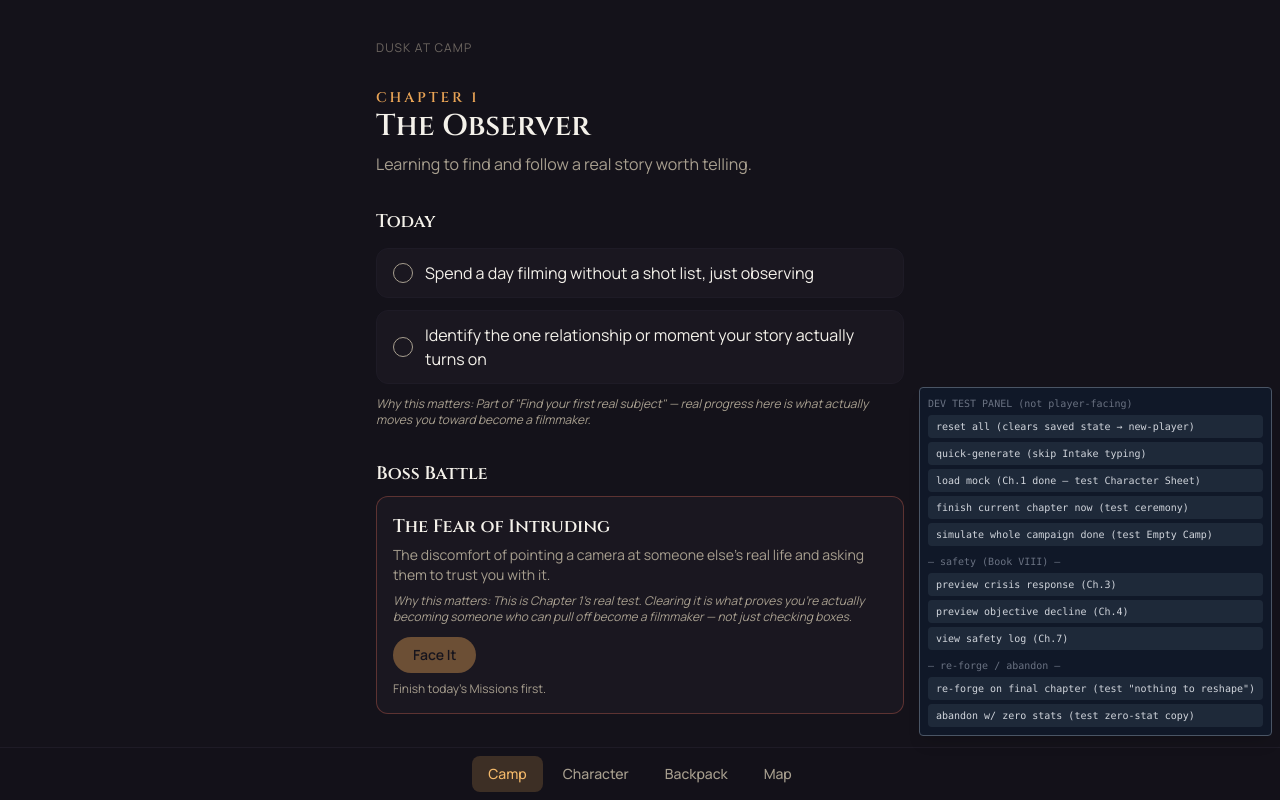
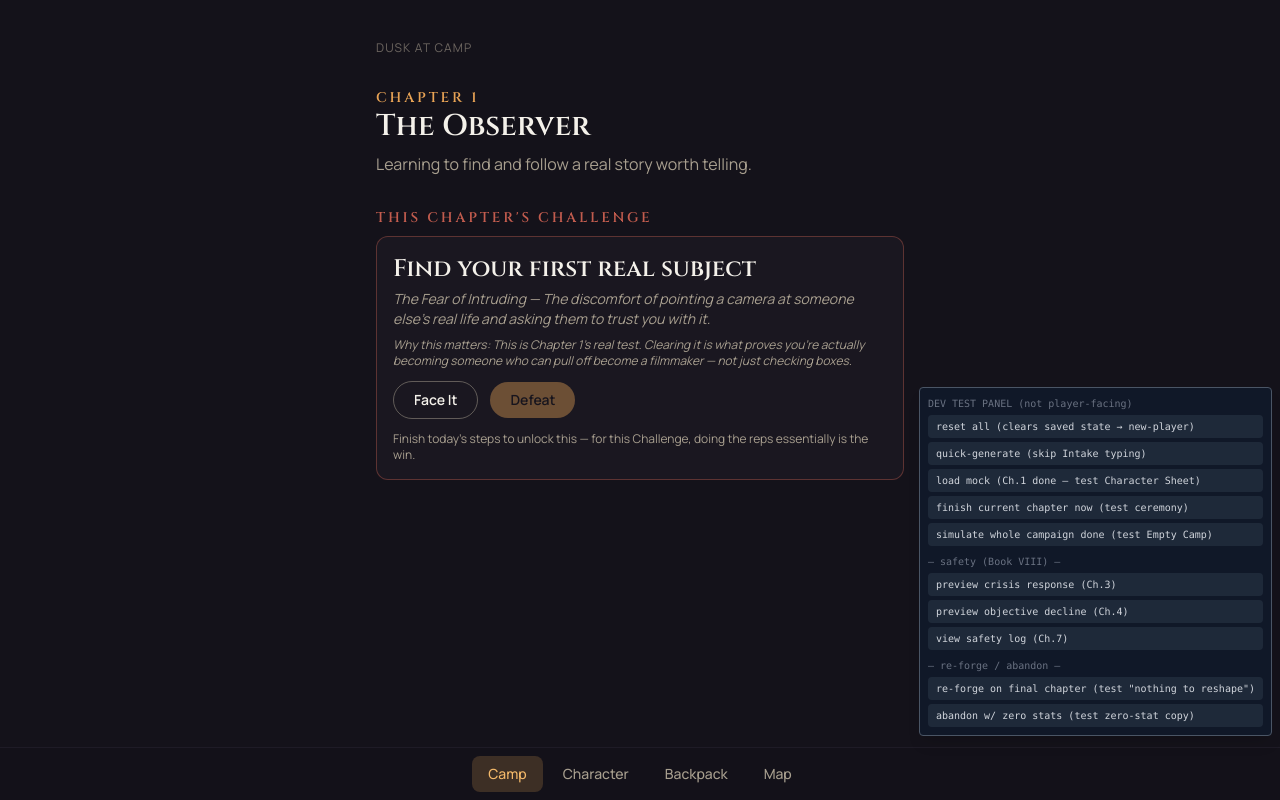
Before and after one commit to dreamsydreams/myquestline, a React (Vite) app in the folder questline-reforge-abandon-fixed/: page / in a window 1280 px wide. Both pictures are taken after a click on the button "quick-generate (skip Intake typing)". Built offline with nearby package versions, Linux system fonts and the light colour scheme.

Commit message:
Add files via upload

```diff
--- a/questline-reforge-abandon-fixed/src/screens/Camp.tsx
+++ b/questline-reforge-abandon-fixed/src/screens/Camp.tsx
@@ -1,7 +1,6 @@
 import { useEffect, useRef, useState } from 'react';
 import type { PlayerCampState, Mission, Campaign } from '../types/campaign';
 import { TERMS } from '../constants/language';
-import { getTodaysMissions } from '../engine/missionsToday';
 
 interface CampProps {
   state: PlayerCampState;
@@ -146,12 +145,56 @@ function ActiveCamp({
   onToggleMission: (missionId: string) => void;
   onDefeatBoss: () => void;
 }) {
-  // UX-FIX: this used to read a stored `chapter.missionsToday` that only
-  // ever got populated for Chapter 1 at generation time — every later
-  // Chapter silently showed an empty Today section forever. Computed live
-  // now, from the real quest data, so it can't go stale again.
-  const todaysMissions = getTodaysMissions(chapter);
+  // BUG FIX: "Today" used to be recomputed live, every render, as "the
+  // first Quest that isn't fully complete yet." That meant the instant a
+  // player checked off the LAST remaining Mission in that Quest, the whole
+  // Today list would immediately swap to the next Quest (or vanish) —
+  // mid-click, with no confirmation. It looked like the task the player
+  // just checked had simply disappeared.
+  //
+  // Fix: pin which Quest "Today" is showing once, when the player arrives
+  // at Camp (component mount), and keep showing that same Quest's Missions
+  // — checked or not — for the rest of this visit. The player can freely
+  // check/uncheck without anything vanishing. Only an explicit "Continue"
+  // click (below) advances to the next Quest, so progressing forward is
+  // always a deliberate action, never a surprise side-effect of a checkbox.
+  const [pinnedQuestId, setPinnedQuestId] = useState<string | null>(
+    () => chapter.quests.find((q) => !q.missions.every((m) => m.isComplete))?.id ?? null
+  );
+
+  const pinnedQuest = chapter.quests.find((q) => q.id === pinnedQuestId);
+  const todaysMissions = pinnedQuest?.missions ?? [];
+  const pinnedQuestComplete = todaysMissions.length > 0 && todaysMissions.every((m) => m.isComplete);
+  const nextIncompleteQuest = chapter.quests.find(
+    (q) => q.id !== pinnedQuestId && !q.missions.every((m) => m.isComplete)
+  );
+
   const allMissionsComplete = chapter.quests.every((q) => q.missions.every((m) => m.isComplete));
+
+  // Boss Battle redesign: "quick" bosses are genuinely finished the moment
+  // today's steps are — for those, Defeat can reasonably wait on the
+  // checklist. "sustained" bosses (the default, and most of them) can't be
+  // forced into a day, so Defeat is always available as an honest
+  // self-report, completely independent of the checklist below.
+  const pacing = chapter.bossBattle?.pacing ?? 'sustained';
+
+  // Boss Battle redesign: Today's Steps stay hidden behind "Face It" until
+  // the player deliberately engages with the Challenge — revealing the
+  // checklist is a separate, lower-stakes action from the "Defeat" self
+  // report below. Per-visit state, same pattern as pinnedQuestId above:
+  // resets each time the player arrives at Camp, so returning always leads
+  // with the Challenge itself rather than a wall of checkboxes.
+  const [challengeRevealed, setChallengeRevealed] = useState(false);
+  const stepsVisible = !chapter.bossBattle || challengeRevealed;
+
+  // The concrete, nameable real-world outcome this Chapter's Boss Battle
+  // stands for. Every template in campaignGenerationEngine.ts pairs exactly
+  // one Quest with one Boss Battle per Chapter, and the Quest title is
+  // always phrased as a plain real-world action (e.g. "Get your first real
+  // customer") — unlike the Boss's own name/description, which is
+  // deliberately an abstract feeling ("The Plateau"). Surfacing the Quest
+  // title next to the Boss card is what actually answers "face what?"
+  const realWorldGoal = chapter.quests[0]?.title;
 
   return (
     <div className="mx-auto flex min-h-full max-w-xl flex-col gap-8 px-6 py-10">
@@ -167,9 +210,113 @@ function ActiveCamp({
         <p className="mt-2 text-camp-parchment-dim">{chapter.essence}</p>
       </section>
 
-      {/* 2. Today's Missions — clear, few, never a wall of tasks */}
+      {/* RESTRUCTURE: Boss Battle now leads, framed as this Chapter's one
+          headline challenge — with Today's Missions underneath as the
+          concrete steps toward it, rather than the reverse. This matches
+          how the mechanics already work (finishing Missions is what
+          unlocks the fight) — the old layout buried the actual point of
+          the Chapter below a checklist, which is backwards.
+          Book II Ch.4 — the chapter's defining obstacle. */}
+      {chapter.bossBattle && (
+        <section>
+          <p className="font-display text-sm uppercase tracking-[0.2em] text-camp-danger">
+            This Chapter's Challenge
+          </p>
+          <div
+            className={`mt-2 rounded-xl border p-4 ${
+              chapter.bossBattle.isDefeated
+                ? 'border-attr-confidence/40 bg-camp-night-soft/40'
+                : 'border-camp-danger/40 bg-camp-night-soft/60'
+            }`}
+          >
+            {/* CLARITY FIX, direct answer to "face what???" — the title
+                itself now names the concrete real-world thing to do, not
+                just an abstract feeling. The Boss's in-world name and
+                description drop down to flavor text underneath, so the
+                fantasy voice (Book I Ch.9) is kept, but never leads.
+                Boss Battle redesign: no more "Face It:" prefix here — that
+                duplicated the button below. Plain goal until it's actually
+                beaten; "Defeated:" only appears once it's true. */}
+            <h2 className="font-display text-2xl text-camp-parchment">
+              {chapter.bossBattle.isDefeated && 'Defeated: '}
+              {realWorldGoal ?? chapter.bossBattle.name}
+            </h2>
+            <p className="mt-1 text-sm italic text-camp-parchment-dim">
+              {chapter.bossBattle.name} — {chapter.bossBattle.description}
+            </p>
+            {chapter.bossBattle.whyItMatters && (
+              <p className="mt-2 text-xs italic text-camp-parchment-dim">
+                Why this matters: {chapter.bossBattle.whyItMatters}
+              </p>
+            )}
+            {chapter.bossBattle.isDefeated ? (
+              <p className="mt-3 text-sm font-medium text-camp-ember">Defeated</p>
+            ) : (
+              <div className="mt-3 flex flex-wrap items-center gap-3">
+                {/* Boss Battle redesign: "Face It" now means exactly one
+                    thing — reveal today's steps. It never marks anything
+                    defeated, so it can't be confused with the self-report
+                    button next to it. Hidden once steps are already
+                    showing, since it's done its one job. */}
+                {!stepsVisible && (
+                  <button
+                    onClick={() => setChallengeRevealed(true)}
+                    className="rounded-full border border-camp-parchment-dim/50 px-5 py-2 text-sm font-semibold text-camp-parchment transition-all duration-150 hover:border-camp-parchment-dim active:scale-95"
+                  >
+                    Face It
+                  </button>
+                )}
+                {/* Boss Battle redesign: "Defeat" is the one place an honest
+                    self-report happens. For "sustained" bosses (the
+                    default) it's always clickable — the real-world outcome
+                    isn't inferred from checkboxes, ever. For "quick" bosses,
+                    today's steps essentially ARE the win, so it stays
+                    gated on them being done, same as the old behavior. */}
+                <button
+                  onClick={onDefeatBoss}
+                  disabled={pacing === 'quick' && !allMissionsComplete}
+                  title={
+                    pacing === 'quick' && !allMissionsComplete
+                      ? "Finish today's steps first"
+                      : undefined
+                  }
+                  className="rounded-full bg-camp-ember px-5 py-2 text-sm font-semibold text-camp-night transition-all duration-150 hover:bg-camp-ember-bright active:scale-95 disabled:cursor-not-allowed disabled:opacity-40 disabled:hover:bg-camp-ember"
+                >
+                  Defeat
+                </button>
+                <p className="w-full text-xs text-camp-parchment-dim">
+                  {pacing === 'quick'
+                    ? allMissionsComplete
+                      ? "Today's steps are done — if the real thing above has actually happened, mark it here."
+                      : "Finish today's steps to unlock this — for this Challenge, doing the reps essentially is the win."
+                    : "This isn't tied to today's steps below. Click it only once the real thing above has actually happened — whether that's today or weeks from now."}
+                </p>
+              </div>
+            )}
+          </div>
+        </section>
+      )}
+
+      {/* 2. Today's steps toward that challenge — clear, few, never a wall
+          of tasks. Framed explicitly as sub-steps of the Challenge above,
+          not a separate independent list. Boss Battle redesign: hidden
+          entirely until the player clicks "Face It" above (when there is a
+          Boss Battle) — the Challenge leads, the checklist is revealed on
+          demand rather than dumped up front. */}
+      {stepsVisible && (
         <section className="flex flex-col gap-3">
-        <h2 className="font-display text-lg text-camp-parchment">Today</h2>
+          <div>
+            <h2 className="font-display text-lg text-camp-parchment">
+              {chapter.bossBattle ? "Today's Steps" : 'Today'}
+            </h2>
+            {/* CLARITY FIX: the Quest title (the concrete real-world thing
+                these Missions serve) was never actually shown anywhere on
+                Camp — players saw checkboxes with nothing tying them to a
+                real goal. This line is that missing connective tissue. */}
+            {pinnedQuest?.title && (
+              <p className="text-sm text-camp-parchment-dim">Quest: {pinnedQuest.title}</p>
+            )}
+          </div>
           {todaysMissions.length > 0 ? (
             <>
               {todaysMissions.map((mission) => (
@@ -184,67 +331,48 @@ function ActiveCamp({
                   Why this matters: {todaysMissions[0].whyItMatters}
                 </p>
               )}
+              {/* All of this pinned Quest's Missions are checked. Rather than
+                  silently swapping to the next Quest (the old bug), show it
+                  plainly and let the player decide when to move on. */}
+              {pinnedQuestComplete && (
+                <div className="mt-1 rounded-xl border border-attr-confidence/40 bg-camp-night-soft/40 px-4 py-3">
+                  <p className="text-sm font-medium text-camp-ember">Quest complete.</p>
+                  {nextIncompleteQuest ? (
+                    <>
+                      <p className="mt-1 text-sm text-camp-parchment-dim">
+                        Ready to move on to "{nextIncompleteQuest.title}"?
+                      </p>
+                      <button
+                        onClick={() => setPinnedQuestId(nextIncompleteQuest.id)}
+                        className="mt-3 rounded-full bg-camp-ember px-5 py-2 text-sm font-semibold text-camp-night transition-all duration-150 hover:bg-camp-ember-bright active:scale-95"
+                      >
+                        Continue
+                      </button>
+                    </>
+                  ) : (
+                    <p className="mt-1 text-sm text-camp-parchment-dim">
+                      {chapter.bossBattle && !chapter.bossBattle.isDefeated
+                        ? pacing === 'sustained'
+                          ? // Boss Battle redesign: this is the "no dead end"
+                            // case the handoff calls out — steps are done but
+                            // the real outcome hasn't happened yet, and for a
+                            // sustained boss that's completely normal, not a
+                            // stuck state. Calm, no manufactured urgency.
+                            `Nice work today. Still working toward "${realWorldGoal ?? chapter.bossBattle.name}"? Come back for more.`
+                          : 'The Challenge above is what\'s left this Chapter.'
+                        : 'Nothing left to check off today.'}
+                    </p>
+                  )}
+                </div>
+              )}
             </>
           ) : (
             <p className="rounded-xl border border-camp-night-soft bg-camp-night-soft/40 px-4 py-3 text-sm text-camp-parchment-dim">
               {chapter.bossBattle && !chapter.bossBattle.isDefeated
-              ? "Nothing left to check off — the Boss Battle below is what's left."
+                ? "Nothing left to check off — the Challenge above is what's left."
                 : "Nothing left to check off today."}
             </p>
           )}
-      </section>
-
-      {/* Boss Battle (Book II Ch.4) — the chapter's defining obstacle */}
-      {chapter.bossBattle && (
-        <section>
-          <h2 className="font-display text-lg text-camp-parchment">Boss Battle</h2>
-          <div
-            className={`mt-2 rounded-xl border p-4 ${
-              chapter.bossBattle.isDefeated
-                ? 'border-attr-confidence/40 bg-camp-night-soft/40'
-                : 'border-camp-danger/40 bg-camp-night-soft/60'
-            }`}
-          >
-            <p className="font-display text-lg text-camp-parchment">
-              {chapter.bossBattle.name}
-            </p>
-            <p className="mt-1 text-sm text-camp-parchment-dim">
-              {chapter.bossBattle.description}
-            </p>
-            {chapter.bossBattle.whyItMatters && (
-              <p className="mt-2 text-xs italic text-camp-parchment-dim">
-                Why this matters: {chapter.bossBattle.whyItMatters}
-              </p>
-            )}
-            {chapter.bossBattle.isDefeated ? (
-              <p className="mt-3 text-sm font-medium text-camp-ember">Defeated</p>
-            ) : (
-              <>
-                {/* UX-FIX: this button used to be clickable at any time, even
-                    with today's Missions untouched — a real player could
-                    "defeat" a Boss Battle without having done any of the
-                    work it's supposed to represent. Now gated on today's
-                    Missions actually being complete first. */}
-                <button
-                  onClick={onDefeatBoss}
-                  disabled={!allMissionsComplete}
-                  title={
-                    allMissionsComplete
-                      ? undefined
-                      : "Finish today's Missions first"
-                  }
-                  className="mt-3 rounded-full bg-camp-ember px-5 py-2 text-sm font-semibold text-camp-night transition-all duration-150 hover:bg-camp-ember-bright active:scale-95 disabled:cursor-not-allowed disabled:opacity-40 disabled:hover:bg-camp-ember"
-                >
-                  Face It
-                </button>
-                {!allMissionsComplete && (
-                  <p className="mt-2 text-xs text-camp-parchment-dim">
-                    Finish today's Missions first.
-                  </p>
-                )}
-              </>
-            )}
-          </div>
         </section>
       )}
     </div>
@@ -275,10 +403,18 @@ function MissionRow({
     wasComplete.current = mission.isComplete;
   }, [mission.isComplete]);
 
+  // Per-task hint (Boss Battle redesign): a "?" affordance that reveals
+  // concrete, actionable guidance without touching completion state. Kept
+  // as a fully separate button/click target from the toggle below — a
+  // player checking the hint should never accidentally mark the task done.
+  const [showHint, setShowHint] = useState(false);
+
   return (
+    <div className="overflow-hidden rounded-xl border border-camp-night-soft bg-camp-night-soft/60 transition-all duration-150 hover:border-camp-ember/50">
+      <div className="flex items-center gap-2 px-2 py-1">
         <button
           onClick={() => onToggle(mission.id)}
-      className="flex items-center gap-3 rounded-xl border border-camp-night-soft bg-camp-night-soft/60 px-4 py-3 text-left transition-all duration-150 hover:border-camp-ember/50 active:scale-[0.98]"
+          className="flex flex-1 items-center gap-3 rounded-lg px-2 py-2 text-left active:scale-[0.98]"
         >
           <span
             className={`flex h-5 w-5 shrink-0 items-center justify-center rounded-full border text-xs ${
@@ -299,6 +435,23 @@ function MissionRow({
             {mission.title}
           </span>
         </button>
+        {mission.howTo && (
+          <button
+            onClick={() => setShowHint((v) => !v)}
+            aria-label={showHint ? 'Hide how-to' : 'How do I do this?'}
+            aria-expanded={showHint}
+            className="flex h-6 w-6 shrink-0 items-center justify-center rounded-full border border-camp-parchment-dim/40 text-xs text-camp-parchment-dim transition-colors duration-150 hover:border-camp-parchment-dim hover:text-camp-parchment"
+          >
+            ?
+          </button>
+        )}
+      </div>
+      {showHint && mission.howTo && (
+        <p className="border-t border-camp-night-soft/80 bg-camp-night-soft/40 px-4 py-3 text-xs text-camp-parchment-dim">
+          {mission.howTo}
+        </p>
+      )}
+    </div>
   );
 }
 
```
Lines whose indentation alone changed are shown as unchanged.
